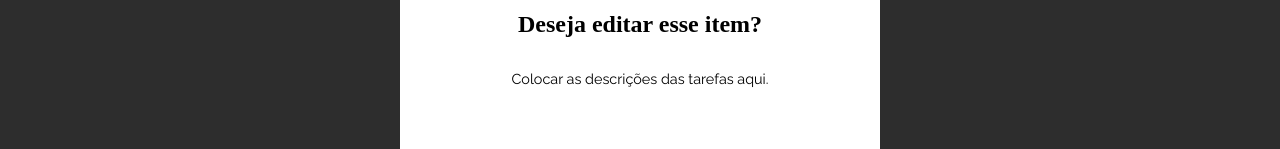
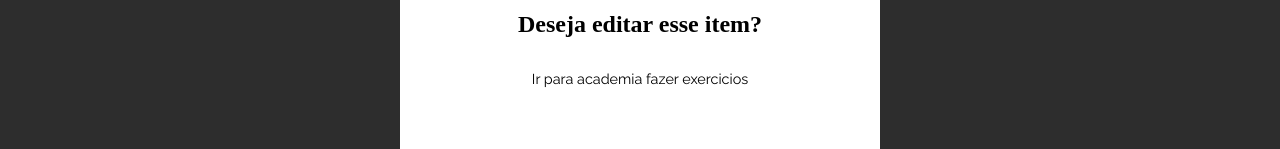
Before and after one commit to PedroHVMagalhaes/Desafio2, a React (Vite) app: page / in a window 1280 px wide. Both pictures are taken after a click on the picture 779 px from the left and 419 px from the top of the page. Shown: the part 289-438 px from the top of the page. Built offline with nearby package versions, Linux system fonts and the light colour scheme.

Commit message:
feat: adicionada descrição dinâmica nos modais

```diff
--- a/src/Componentes/Modals/ModalDelete.jsx
+++ b/src/Componentes/Modals/ModalDelete.jsx
@@ -1,11 +1,11 @@
 import "./index.scss";
 
-const ModalDelete = ({ isOpenDelete, onClose }) => {
+const ModalDelete = ({ isOpenDelete, onClose, TaskDescription }) => {
   if (isOpenDelete) {
     return (
       <div className="modalContainer">
         <h1 className="modalContainer__title">Deseja excluir esse item?</h1>
-        <p>Colocar as descrições das tarefas aqui.</p>
+        <p>{TaskDescription}</p>
         <div className="modalContainer__buttons">
           <button className="no" onClick={onClose}>
             Não
--- a/src/Componentes/Modals/ModalEdit.jsx
+++ b/src/Componentes/Modals/ModalEdit.jsx
@@ -1,11 +1,11 @@
 import "./index.scss";
 
-const ModalEdit = ({ isOpen, onClose }) => {
+const ModalEdit = ({ isOpen, onClose, TaskDescription }) => {
   if (isOpen) {
     return (
       <div className="modalContainer">
         <h1 className="modalContainer__title">Deseja editar esse item?</h1>
-        <p>Colocar as descrições das tarefas aqui.</p>
+        <p>{TaskDescription}</p>
         <div className="modalContainer__buttons">
           <button className="no" onClick={onClose}>
             Não
--- a/src/Componentes/ToDoList/ToDoList.jsx
+++ b/src/Componentes/ToDoList/ToDoList.jsx
@@ -6,10 +6,21 @@ import "./index.scss";
 const ToDoList = ({ data }) => {
   const [openModal, setOpenModal] = useState(false);
   const [openModalDelete, setOpenModalDelete] = useState(false);
+  const [openDescription, setOpenDescription] = useState("");
 
   const closeModal = () => {
     setOpenModal(false);
     setOpenModalDelete(false);
+  };
+
+  const psModalEdit = (description) => {
+    setOpenDescription(description);
+    setOpenModal(true);
+  };
+
+  const psModalDelete = (description) => {
+    setOpenDescription(description);
+    setOpenModalDelete(true);
   };
 
   return (
@@ -38,20 +49,28 @@ const ToDoList = ({ data }) => {
                 <img
                   src="./editar.svg"
                   height="20rem"
-                  onClick={() => setOpenModal(true)}
+                  onClick={() => psModalEdit(task.description)}
                 />
                 <img
                   src="./lixeira.svg"
                   height="20rem"
-                  onClick={() => setOpenModalDelete(true)}
+                  onClick={() => psModalDelete(task.description)}
                 />
               </td>
             </tr>
           </tbody>
         ))}
       </table>
-      <ModalEdit isOpen={openModal} onClose={closeModal} />
-      <ModalDelete isOpenDelete={openModalDelete} onClose={closeModal} />
+      <ModalEdit
+        isOpen={openModal}
+        onClose={closeModal}
+        TaskDescription={openDescription}
+      />
+      <ModalDelete
+        isOpenDelete={openModalDelete}
+        onClose={closeModal}
+        TaskDescription={openDescription}
+      />
     </div>
   );
 };
```
